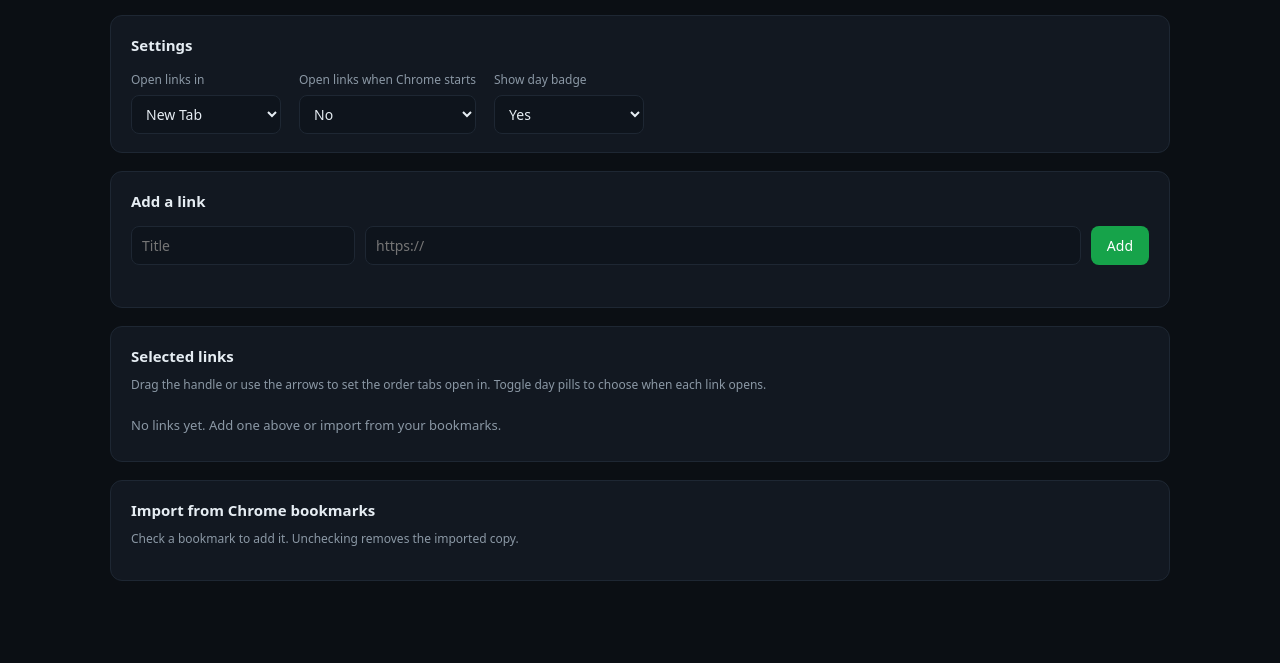
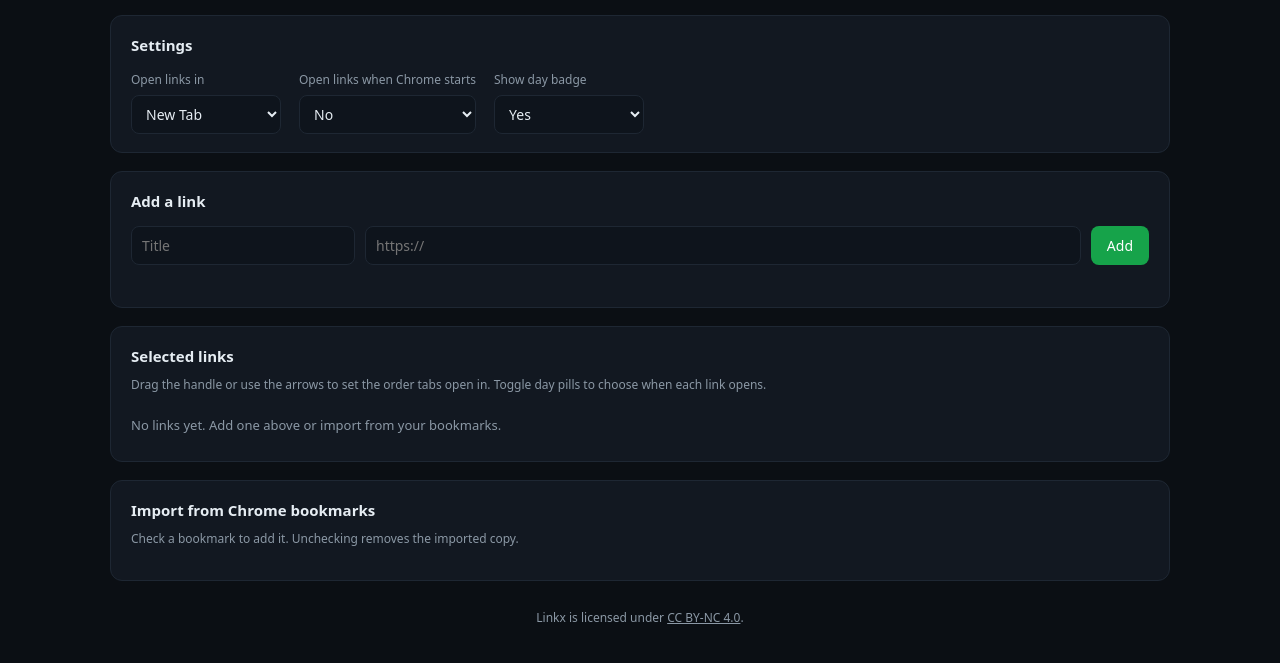
Before and after one commit to masina1/Linkx, a website with bundled scripts: page linkx/options.html in a window 1280 px wide. Shown: the part 93-756 px from the top of the page. Built offline with nearby package versions, Linux system fonts and the light colour scheme; some packages are replaced by stand-ins of ours; no server answers.

Commit message:
feat: add CC BY-NC 4.0 license notice to options footer
- add license footer linking to the CC BY-NC 4.0 deed
- bump version to 1.0.3

```diff
--- a/linkx/options.css
+++ b/linkx/options.css
@@ -126,3 +126,7 @@ select { min-width: 150px; }
 .tree summary { cursor: pointer; color: var(--text); padding: 3px 0; }
 .bm-item { display: flex; align-items: center; gap: 8px; margin-left: 20px; padding: 2px 0; color: var(--muted); }
 .bm-item input { accent-color: var(--brand); }
+
+.foot { margin-top: 28px; text-align: center; color: var(--muted); font-size: 12px; }
+.foot a { color: var(--muted); text-decoration: underline; }
+.foot a:hover { color: var(--text); }
--- a/linkx/options.html
+++ b/linkx/options.html
@@ -62,6 +62,11 @@
       <p class="hint">Check a bookmark to add it. Unchecking removes the imported copy.</p>
       <div id="bookmarks-tree" class="tree"></div>
     </section>
+
+    <footer class="foot">
+      Linkx is licensed under
+      <a href="https://creativecommons.org/licenses/by-nc/4.0/" target="_blank" rel="noopener noreferrer">CC BY-NC 4.0</a>.
+    </footer>
   </div>
 
   <script type="module" src="options.js"></script>
--- a/linkx/package.json
+++ b/linkx/package.json
@@ -1,6 +1,6 @@
 {
   "name": "linkx",
-  "version": "1.0.2",
+  "version": "1.0.3",
   "private": true,
   "type": "module",
   "scripts": {
```
Also changed, not shown: linkx/manifest.json.
